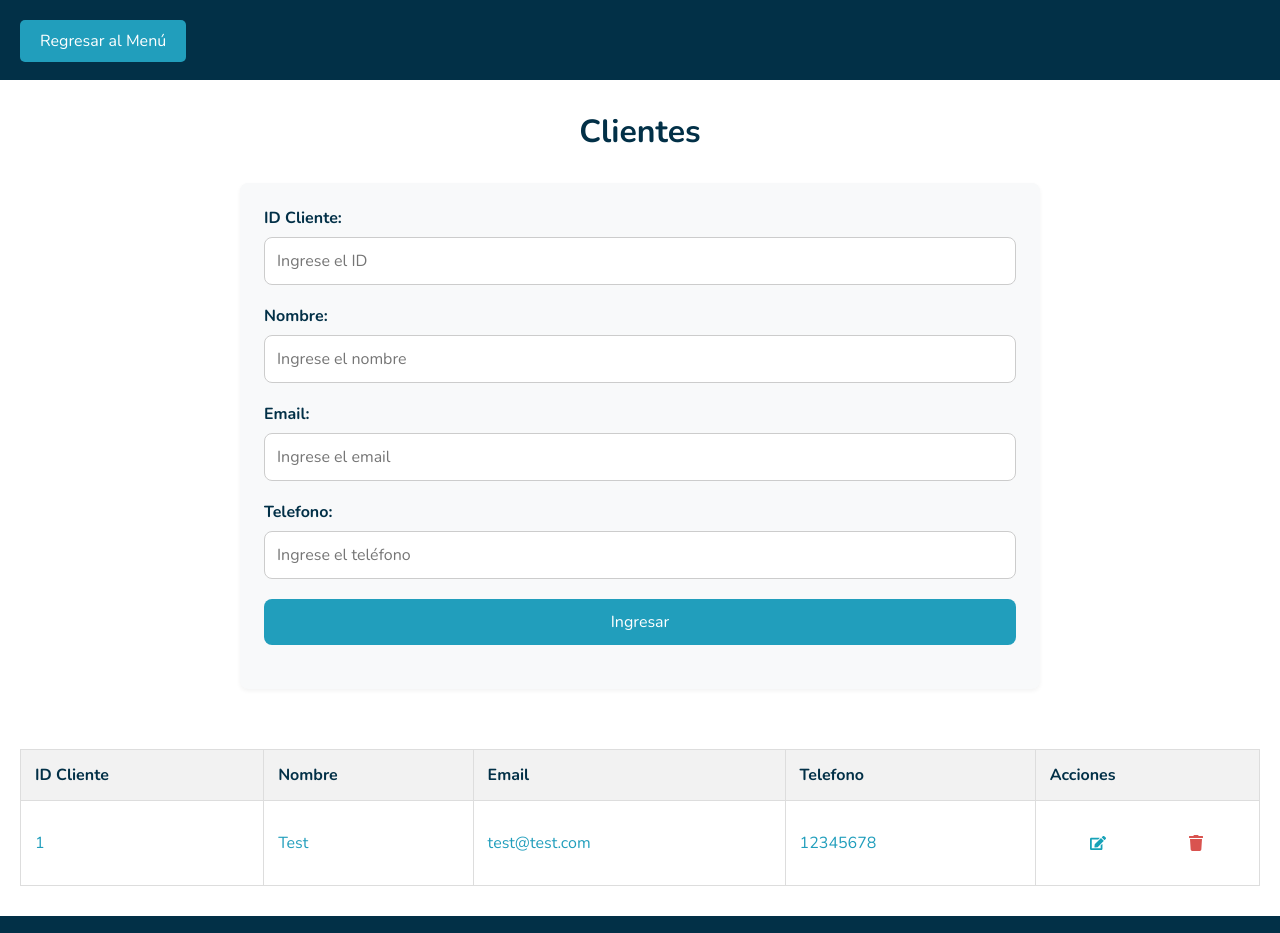
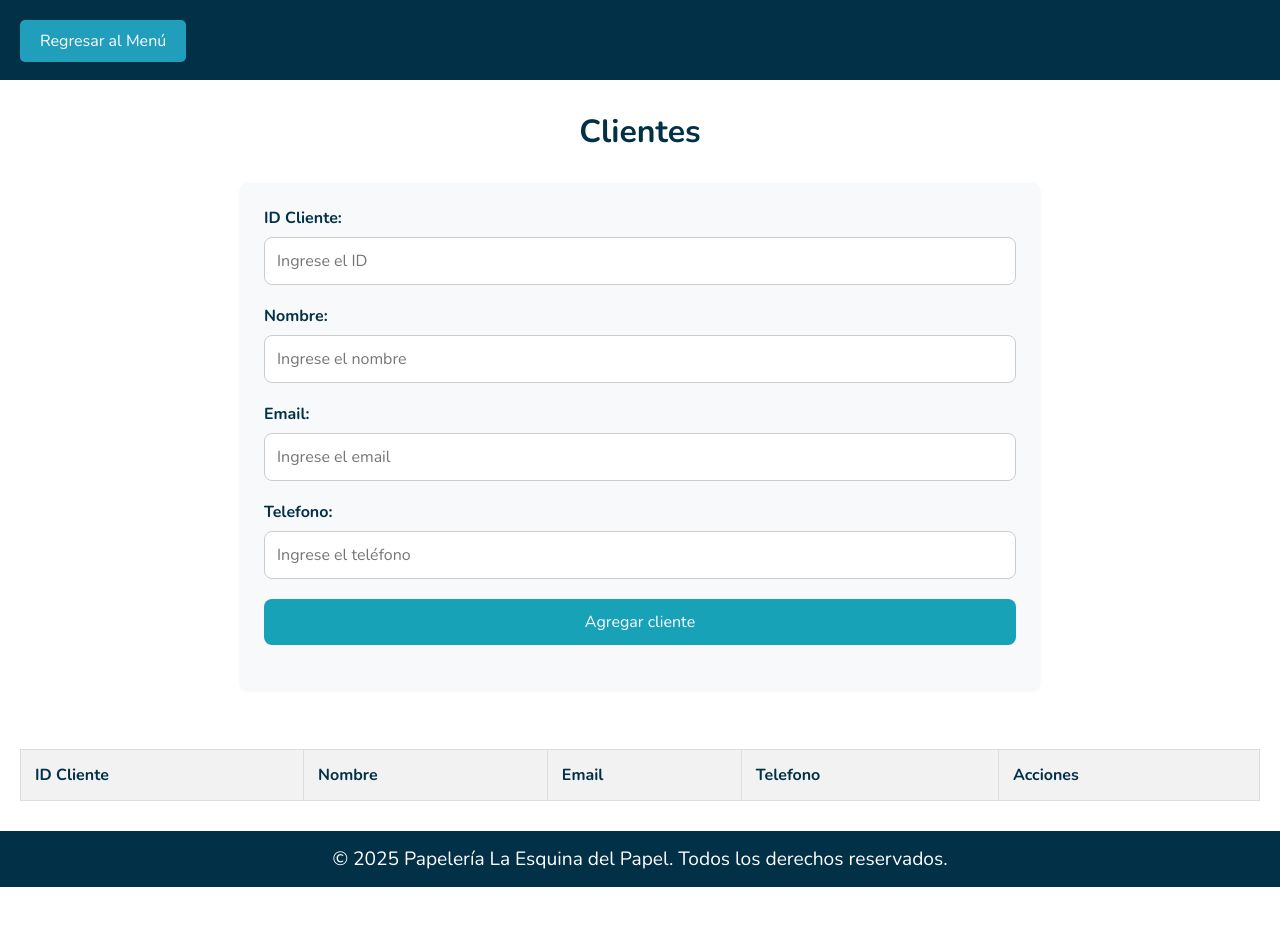
Before and after one commit to David21x10/PantallasSGventas, a React (Vite) app: page /cliente in a window 1280 px wide. Shown: the top 933 px of the page. After the commit the page ends 887 px from the top, so only its background shows below. Built offline with nearby package versions, Linux system fonts and the light colour scheme.

Commit message:
cambio de estilo de clientes ycambio de botón de agregar

```diff
--- a/src/components/Cliente/Cliente.css
+++ b/src/components/Cliente/Cliente.css
@@ -18,7 +18,6 @@
 .cliente-content {
     display: flex;
     flex-direction: column;
-    min-height: 100vh;
     width: 100%;
     background-color: white;
     color: #219ebc;
@@ -36,12 +35,6 @@
     margin-left: auto;
     margin-right: auto;
     width: 100%;
-}
-
-@media (min-width: 1280px) {
-    .cliente-formulario {
-        min-width: 60%;
-    }
 }
 
 .titulo {
@@ -80,22 +73,6 @@
 .input-group input:focus {
     border-color: #219ebc;
     outline: none;
-}
-
-button {
-    padding: 12px 20px;
-    background-color: #219ebc;
-    color: white;
-    border: none;
-    border-radius: 8px;
-    cursor: pointer;
-    font-size: 16px;
-    width: 100%;
-    transition: background-color 0.3s ease;
-}
-
-button:hover {
-    background-color: #023047;
 }
 
 .tabla-container {
@@ -185,16 +162,12 @@ button:hover {
     background-color: #b7b6b3;
 }
 
-/* HEADER */
-.cliente-header {
-    width: 100%;
-    background-color: #023047;
-    color: white;
-    display: flex;
-    align-items: center;
-    justify-content: space-between;
-    padding: 15px 20px;
-    position: relative;
+.btn-agregar {
+    background-color: #17a2b8;
+}
+
+.btn-agregar:hover {
+    background-color: #138496;
 }
 
 /* FOOTER */
@@ -217,11 +190,12 @@ button:hover {
 }
 
 /* Contenedor del botón de menú */
-.menu-button-container {
-    width: 100%;
-    background-color: #17a2b8;
-    text-align: center;
-    padding: 10px 0;
+.cliente-menu-button-container {
+    height: 80px;
+    background-color: #023047;
+    display: flex;
+    align-items: center;
+    justify-content: center;
 }
 
 /* Estilo del botón de regresar */
@@ -234,3 +208,35 @@ button:hover {
     cursor: pointer;
     transition: background-color 0.3s ease;
 }
+
+.btn-back:hover {
+    text-decoration: underline;
+  }
+
+
+@media (min-width: 1280px) {
+    .cliente-formulario {
+        min-width: 60%;
+    }
+
+    .tabla-container {
+        overflow-x: auto;
+    }
+
+    .cliente-footer {
+        width: 100%;
+        background-color: #023047;
+        color: white;
+        text-align: center;
+        padding: 15px;
+        font-size: 1.2rem;
+        bottom: 0;
+        left: 0;
+    }
+}
+
+@media (min-width: 720px) {
+    .tabla-container {
+        overflow-x: auto;
+    }
+}
--- a/src/components/Cliente/Cliente.tsx
+++ b/src/components/Cliente/Cliente.tsx
@@ -18,20 +18,11 @@ interface IErrores {
   telefono: string | null
 }
 
-const ejemploCliente: ICliente[] = [
-  {
-    id: '1',
-    nombre: 'Test',
-    email: 'test@test.com',
-    telefono: "12345678"
-  }
-]
-
 const Cliente: React.FC = () => {
   const navigate = useNavigate();
   const [editando, setEditando] = useState(false)
 
-  const [clientes, setClientes] = useState<ICliente[]>(ejemploCliente)
+  const [clientes, setClientes] = useState<ICliente[]>([])
   const [cliente, setCliente] = useState<ICliente>({
     id: "",
     nombre: "",
@@ -105,7 +96,7 @@ const Cliente: React.FC = () => {
 
   return (
     <div className="cliente-container">
-      <div className="menu-button-container">
+      <div className="cliente-menu-button-container">
         <button className="btn-back" onClick={() => navigate("/")}>Regresar al Menú</button>
       </div>
 
@@ -167,8 +158,8 @@ const Cliente: React.FC = () => {
           </div>
 
           <div className="input-group">
-            <button onClick={handleAgregar}>
-              {editando ? "Actualizar" : "Ingresar"}
+            <button className="btn-agregar" onClick={handleAgregar}>
+              {editando ? "Actualizar" : "Agregar cliente"}
             </button>
             {
               editando && <button onClick={handleCancelarEdicion} className="btn-cancelar">
@@ -215,7 +206,6 @@ const Cliente: React.FC = () => {
         </div>
       </div>
 
-
       {/* FOOTER */}
       <footer className="cliente-footer">
         <p>© 2025 Papelería La Esquina del Papel. Todos los derechos reservados.</p>
```
